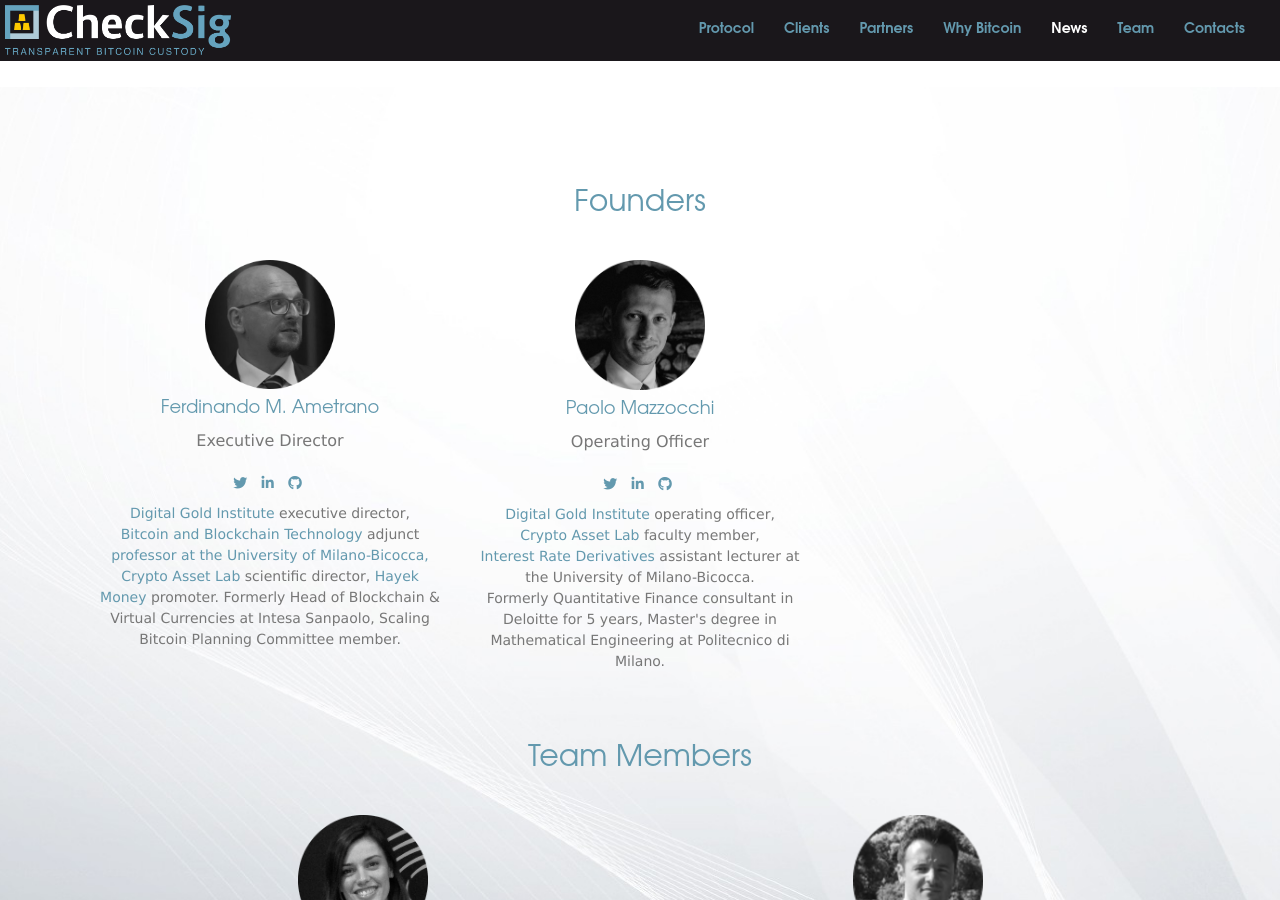
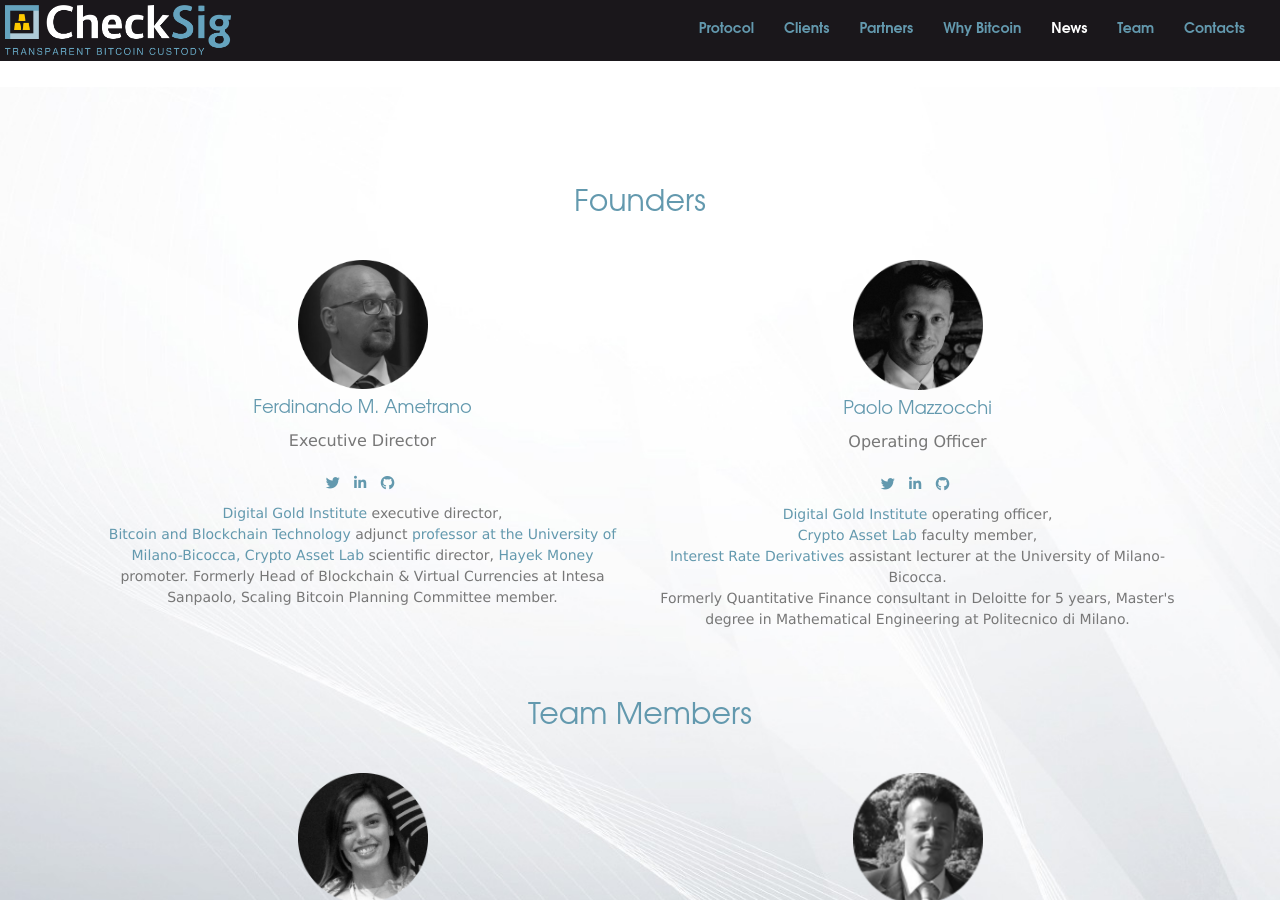
Before and after one commit to checksig-custody/checksig-custody.github.io, a Jekyll site: the page built from index.html, in a window 1280 px wide and 900 px high, scrolled down 2934 px. Built offline with Jekyll 4.4.1, drawn with Linux system fonts in a browser that asks for light colours.

Commit message:
updated team

```diff
--- a/_includes/team.html
+++ b/_includes/team.html
@@ -9,7 +9,7 @@
         <div class="row padding">
             {% for member in site.data.team %}
             {% if member.founder == true %}
-            <div class="col-lg-4 col-md-3 text-center">
+            <div class="col-lg-6 col-md-3 text-center">
                 <img class="mx-auto rounded-circle" src="{{ site.baseurl }}/{{ member.photo }}"
                     alt="{{ member.photo_name }}" width=130>
                 <h4>{{ member.name }}</h4>
```
